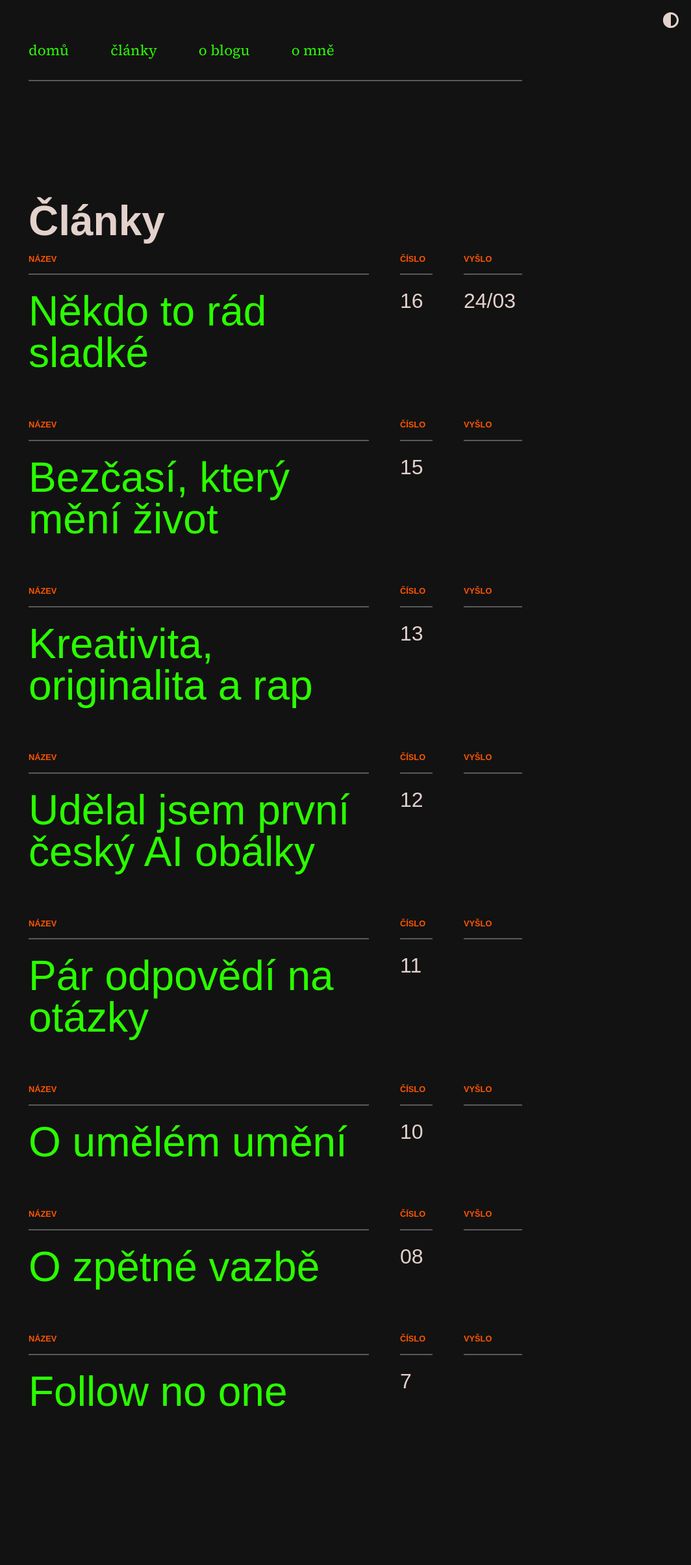
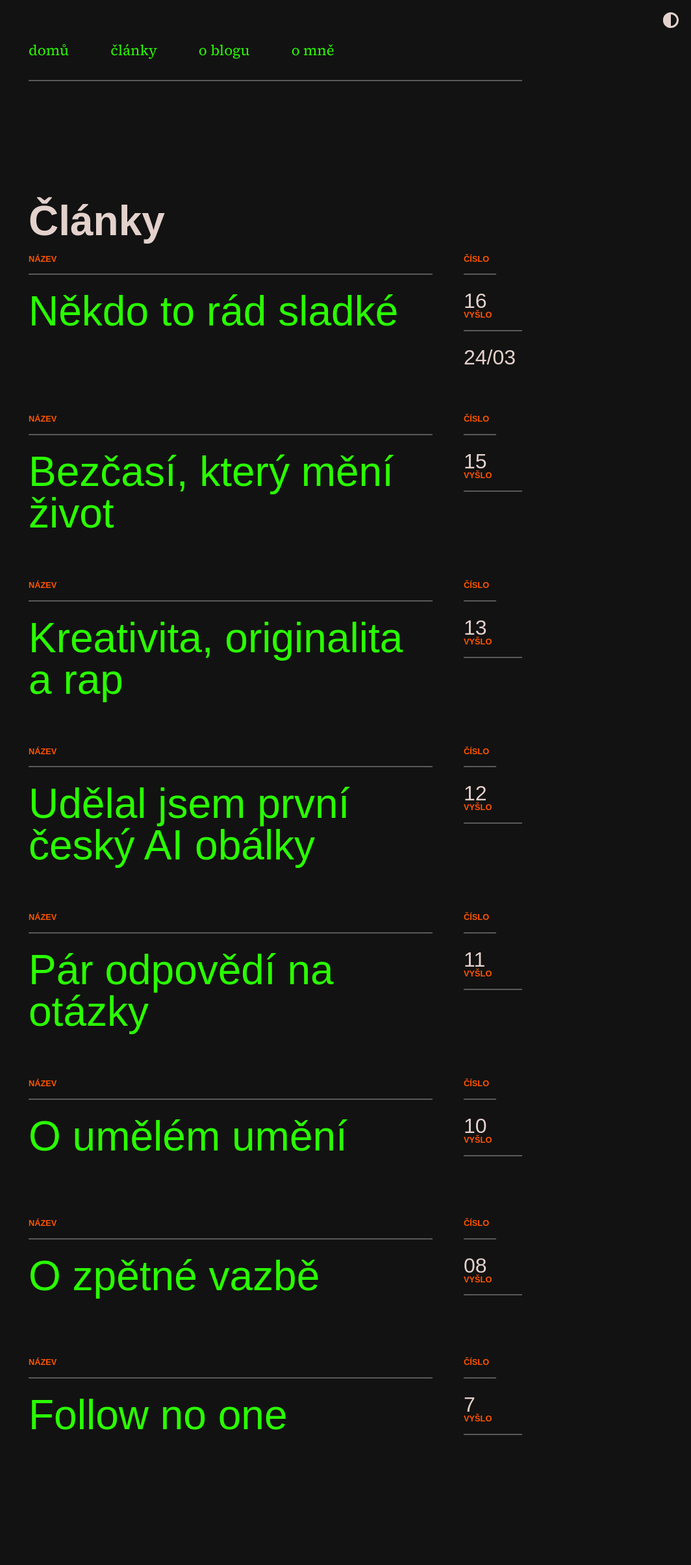
Before and after one commit to scherrer-txt/bts, a Jekyll site: the page built from clanky.html, in a window 1280 px wide. Shown: the whole page at 65% size, without its empty margins (216-1280 px from the left). Built offline with Jekyll 4.4.1, drawn with Linux system fonts in a browser that asks for light colours; some web fonts are replaced; before the commit the page ends 2350 px from its top, so only the background shows below that.

Commit message:
Update post_list.html

```diff
--- a/_includes/post_list.html
+++ b/_includes/post_list.html
@@ -10,6 +10,7 @@
               <a href="{{ post.url | relative_url }}">{{ post.title }}</a></h2>
             </div>
           </div>
+          <div class="num-rel-container">
             <div class="number-index-container">
               <div class="post-meta-label">Číslo</div>
               <div class="post-meta-content">
@@ -23,6 +24,7 @@
               </div>
             </div>
           </div>
+        </div>
       </li>
     {% endfor %}
   </ul>
```
Lines whose indentation alone changed are shown as unchanged.
